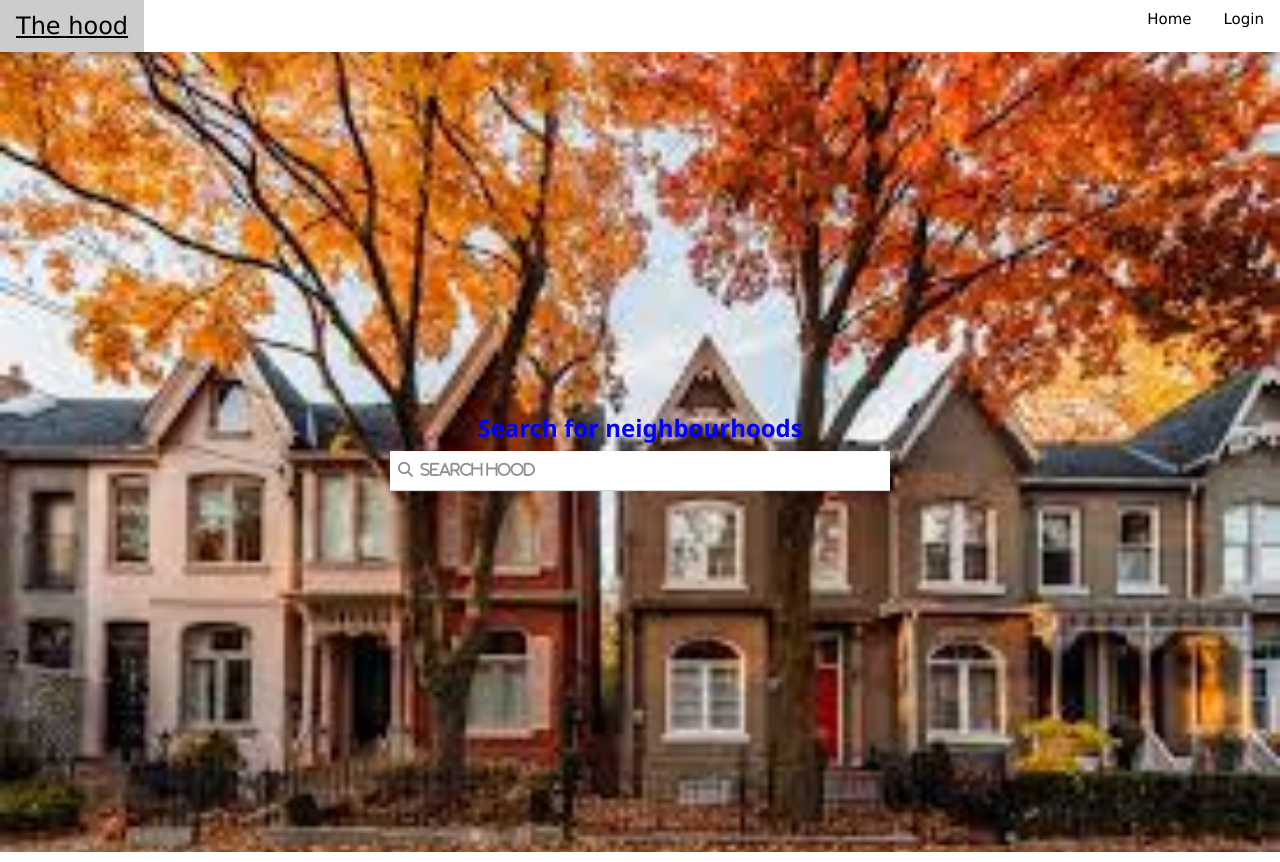
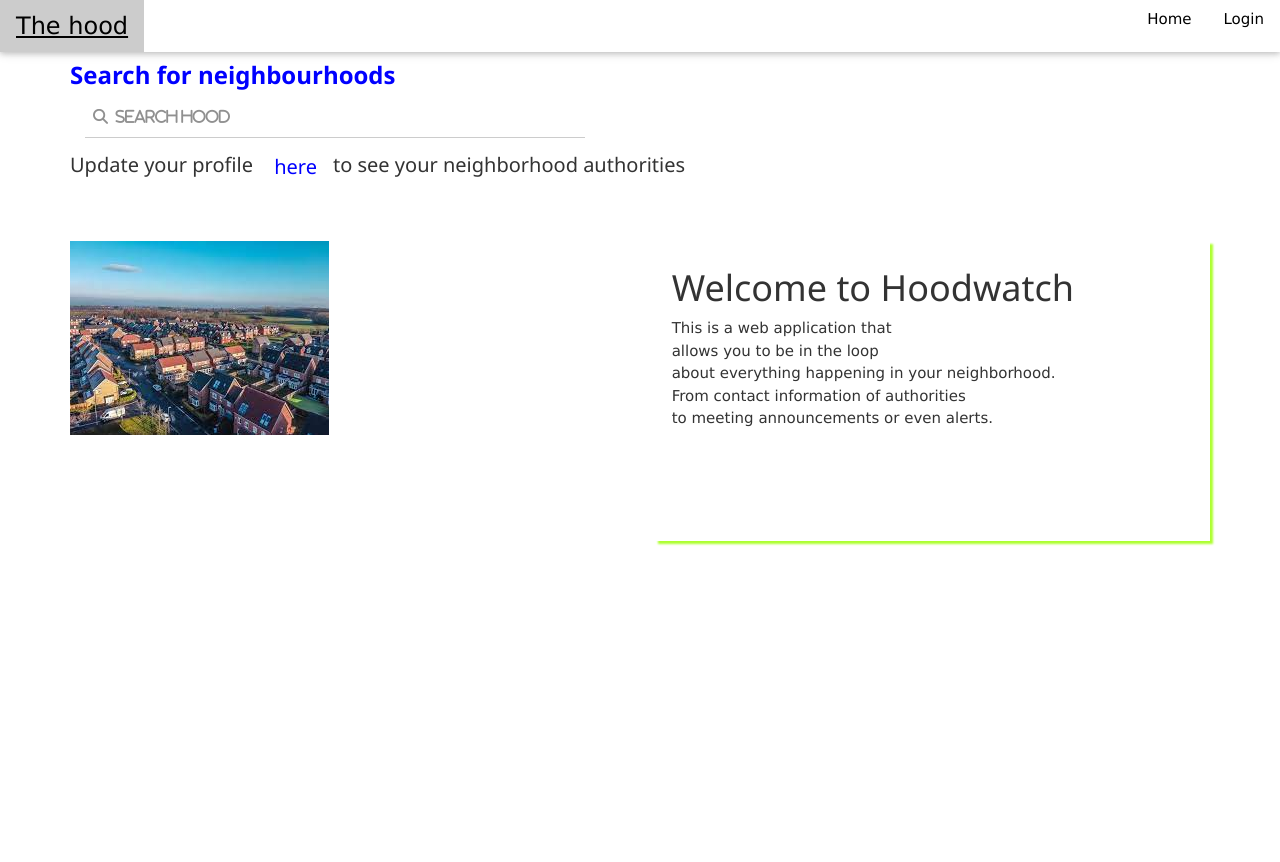
Before and after one commit to edwinkim16/neighbourhood, a Django app: page / in a window 1280 px wide. After the commit the page ends 546 px from the top, so only its background shows below. Run offline with Django 3.2, Linux system fonts and the light colour scheme; data that the repository does not hold is empty; some libraries are stand-ins or nearby versions.

Commit message:
debugging errors in templates

```diff
--- a/jirani/models.py
+++ b/jirani/models.py
@@ -79,7 +79,7 @@ class Profile(models.Model):
     hood = models.ForeignKey(Hood,null=True,on_delete=models.CASCADE)
 
     def __str__(self):
-        return self.full_name
+        return self.user.username
 
     def save_profile(self):
         self.save()
--- a/jirani/static/css/hood.css
+++ b/jirani/static/css/hood.css
@@ -12,3 +12,14 @@
       width: 80%;
     }
   }
+
+  .card{
+    padding: 3%;
+    box-shadow: 3px 3px 2px greenyellow;
+}
+.card:hover{
+    padding: 5px;
+    box-shadow: 6px 5px 6px #2196F3;
+    cursor: pointer;
+
+}
--- a/jirani/templates/edit_profile.html
+++ b/jirani/templates/edit_profile.html
@@ -11,6 +11,8 @@
                 {% bootstrap_form form %}
                 <input type="submit" class="btn btn-success" value="Update">
             </form>
+            <br>
+            <p style="font-weight: bold;">Return to <a href="{% url 'home' %}" style="color: blue;">home</a> after updating profile to view authorities</p>
         </div>
 
         <div class="col-md-4 edit-areas">
--- a/jirani/templates/home.html
+++ b/jirani/templates/home.html
@@ -2,38 +2,64 @@
 {% load static%}
 
 {% block content %}
-<style>
 
-    #home{
-        background:url('../static/images/ne.jpeg');
-        background-size:cover;
-        background-position:center;
-        height:100vh;
-        background-repeat:no-repeat;
-    }
-</style>
-<div class="w3-display-container" id="home">
+<div class="container">
 
-    <div class="w3-display-middle w3-center">
+    <div class="">
         <h3  style="font-weight: bold; color: blue;">Search for neighbourhoods</h3>
+
         <form class="navbar-form " role="search" action="{% url 'search_results' %}">
             <input type="text" name="search" placeholder="&#xF002;  Search Hood" id="input"
                 class="w3-input "
                 style="font-family: FontAwesome; font-style: normal;  font-weight: normal; text-decoration: inherit; width:500px;">
         </form>
+        <h4>Update your profile <a href="{% url 'update_profile'%}" class="w3-bar-item w3-button" style="color: blue;">here
+            </a>to see your neighborhood authorities</h4>
         {% if request.user.profile.hood %}
         <small class="w3-text-white">
             <button class='btn' style="background-color: green">
-                <a href="{% url 'hood' hood_id=request.user.profile.hood.id %}" style="font-weight: bold;"> Locate your hood <br> to
-                see your authorities and health facilities </a>
+                <a href="{% url 'hood' hood_id=request.user.profile.hood.id %}" style="font-weight: bold;"> View authorities and health centres
+                <br> in your area </a>
             </button>
         </small>
 
         {% else %}
+        {% endif %}
+        <br>
+        <br>
+        <div class="row">
+            <div class="col-md-6">
+                <img src="../static/images/n1.jpeg" alt="">
+
+            </div>
+            <div class="col-md-6">
+                <div class="card" style="min-height:300px;">
+                    <div class="card-block">
+
+                        <div class="mask flex-center rgba-black-strong">
+
+                            <h1>Welcome to Hoodwatch</h1>
+                            <p>This is a web application that <br> allows you to be in the loop <br>
+                                 about everything happening in your neighborhood.
+                                 <br> From contact information of authorities <br>
+                                  to meeting announcements or even alerts.</p>
+                        </div>
+
+                        <div class="card-text">
+
+                        </div>
+                        <br>
+
+                    </div>
+                </div>
+
+            </div>
+        </div>
 
     </div>
+
 </div>
-
+<br>
 <div class="w3-container">
     <div class="w3-row">
         <h2 class="w3-center"></h2>
@@ -42,13 +68,13 @@
             <div class="w3-card-4 w3-white" style="padding-bottom:5px;padding-top:3px;">
                 <div class="w3-container w3-margin">
                     <a href="{% url 'hood' hood_id=hood.id %}">
-                        <strong> {{ hood.name }}, </strong>
-                        <strong>{{hood.location}}</strong>
+                        <p style="font-weight: bold;"> Occupant: {{ hood.name }}</p>
+                        <p style="font-weight: bold;">Neighborhood: {{hood.location}}</p>
                     </a>
                 </div>
 
                 <header class="hovereffect" style="height:300px">
-                    <img src="{{ hood.image.cdn_url }}" class="img-responsive w3-image w3-center"
+                    <img src=" {{ hood.image.url }}" class="img-responsive w3-image w3-center"
                         style="min-height:100%; max-height:100%">
                 </header>
 
@@ -63,6 +89,8 @@
     </div>
 
 </div>
-{% endif %}
+
+
+
 
 {% endblock %}
--- a/jirani/templates/hood.html
+++ b/jirani/templates/hood.html
@@ -3,7 +3,7 @@
 
 {% block content %}
 <div class="w3-display-container w3-animate-opacity ">
-    <img src="{{hood.image.cdn_url}} " alt="image"
+    <img src="{{hood.image.url}} " alt="image"
         style="width:100%;min-height:350px;max-height:400px;filter: brightness(40%);">
     <div class="w3-display-topmiddle w3-text-white w3-center w3-padding-top" style="margin-top:5%">
         <strong class="w3-xlarge"> {{ hood.name }}, </strong>
@@ -17,7 +17,7 @@
          font-weight: normal;text-decoration: inherit; width:200px;">
         </form>
 
-        <strong class="w3-xlarge">Administrator {{hood.owner}}</strong>
+        <strong class="w3-xlarge"> {{hood.owner}}</strong>
     </div>
 
     <div class="w3-display-bottomright">
--- a/jirani/templates/navbar.html
+++ b/jirani/templates/navbar.html
@@ -19,6 +19,7 @@
             <div class="w3-right w3-hide-small">
                 <a href="{% url 'home' %}" class="w3-bar-item w3-button">Home</a>
                 {% if user.is_authenticated %}
+
                 <a href="/upload" class="w3-bar-item w3-button">neighbourhood</a>
 
 
@@ -54,6 +55,7 @@
         <a href="javascript:void(0)" onclick="w3_close()" class="w3-bar-item w3-button w3-large w3-padding-16">Close
             ×</a>
         {% if user.is_authenticated %}
+
         <a href="/upload" class="w3-bar-item w3-button"></i>neighbourhood</a>
 
         <a href="{% url 'profile' username=user %}" class="w3-bar-item w3-button">View Profile</a>
--- a/jirani/views.py
+++ b/jirani/views.py
@@ -44,7 +44,7 @@ def upload_hood(request):
         if form.is_valid():
             upload = form.save(commit=False)
             hood.owner= current_user
-            # upload.save()
+            upload.save()
             return redirect('home')
     else:
         form = HoodForm()
@@ -77,19 +77,22 @@ def search_results(request):
 
 def edit(request):
     current_user = request.user
-    user = Profile.objects.get(user=current_user)
+    #user = Profile.objects.get(user=current_user)
+    #user = User.objects.get(id=id)
     profile = User.objects.get(username=request.user)
 
 
     if request.method == 'POST':
-        form = ProfileForm(request.POST, request.FILES, instance=user)
+        form = ProfileForm(request.POST, request.FILES)
         if form.is_valid():
             edit = form.save(commit=False)
+            #edit.user_id=id
             edit.user = request.user
             edit.save()
             return redirect('profile.html')
     else:
-        form = ProfileForm(instance=user)
+        form = ProfileForm
+        message='profile updated go to home page'
     return render(request, 'edit_profile.html', locals())
 
 def upload_business(request):
```
Also changed, not shown: jirani/migrations/0007_alter_hood_options.py (added), jirani/static/images/n1.jpeg (added).
